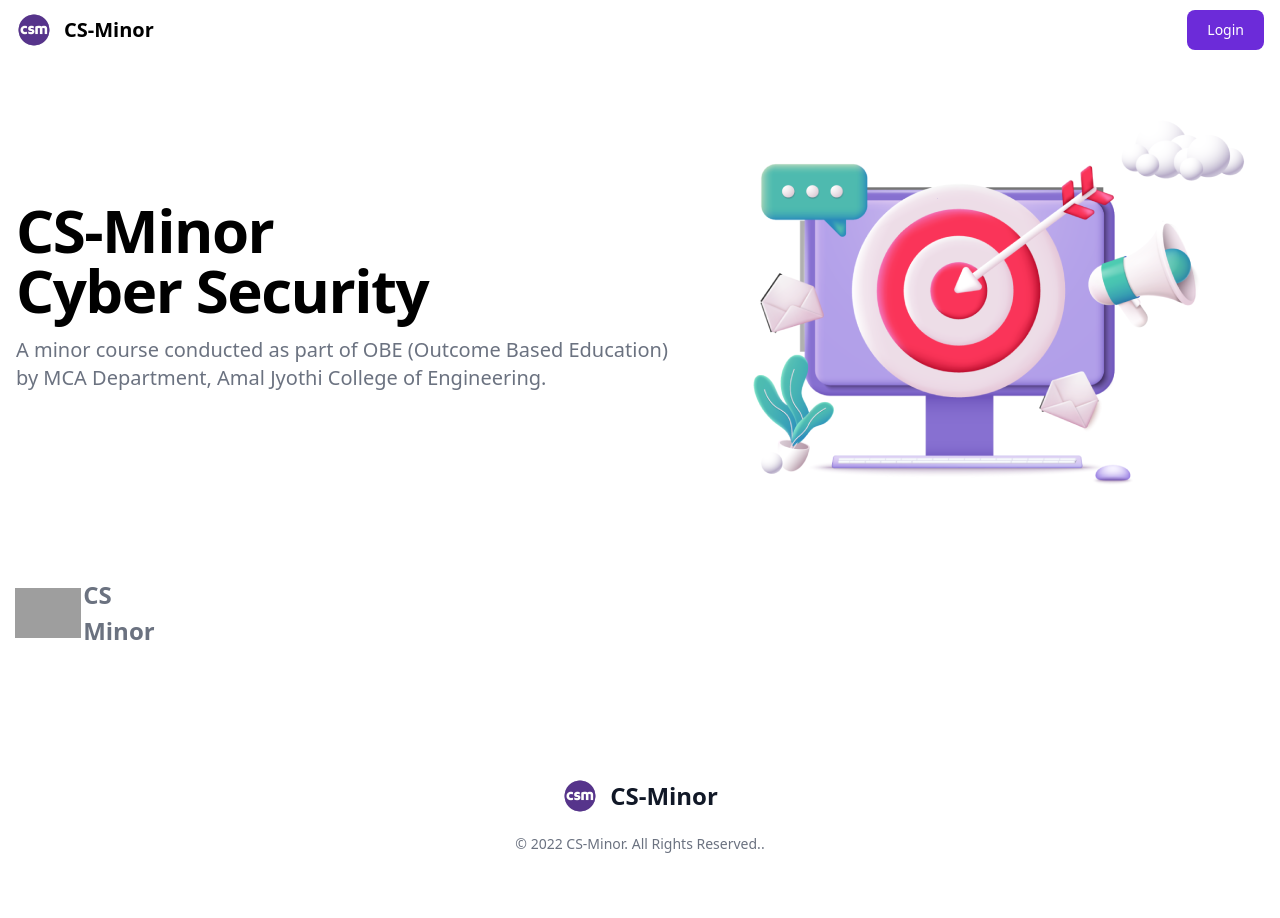
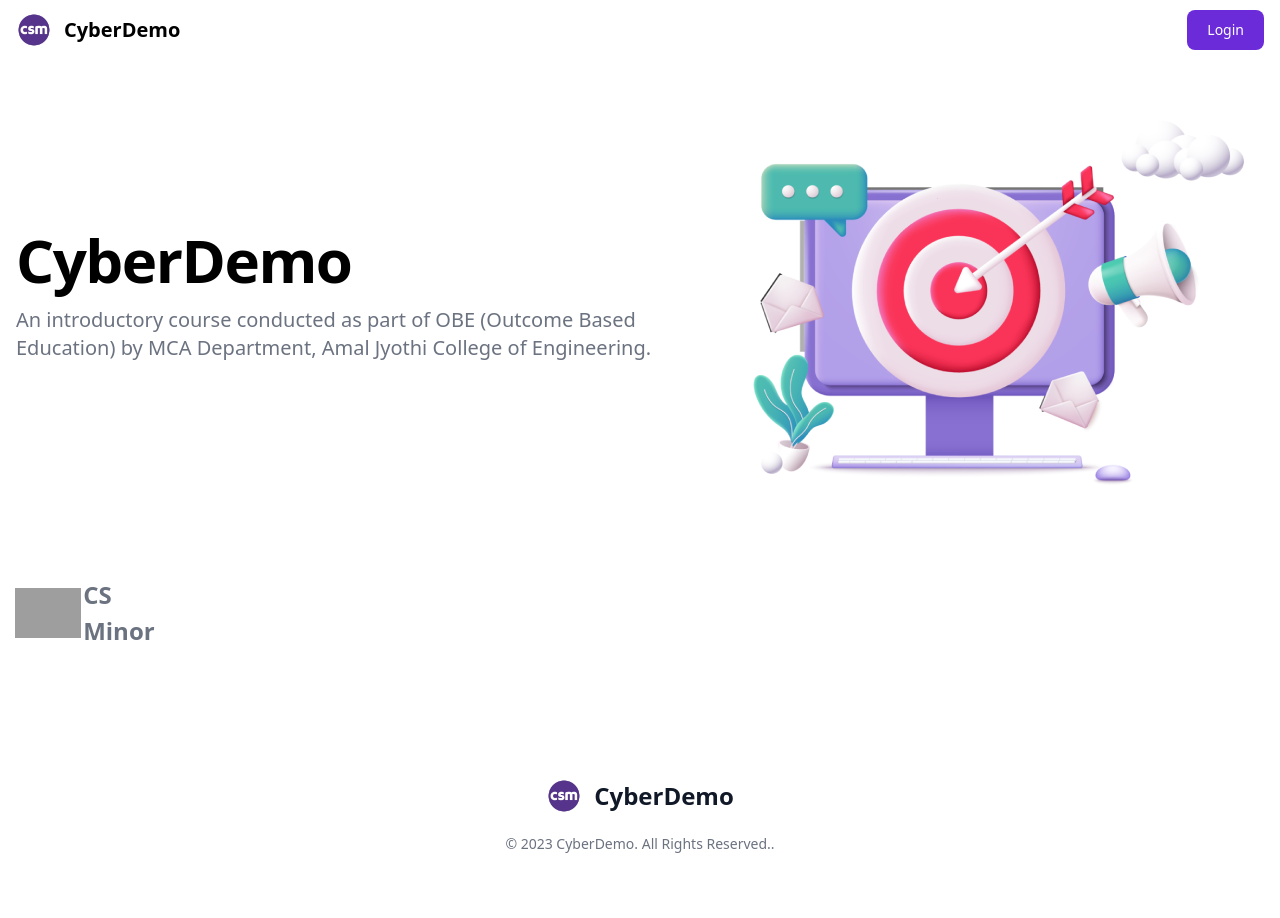
Before and after one commit to amalajce/csminor.ml, a PHP site: page / in a window 1280 px wide. Run offline with PHP 8.4, Linux system fonts and the light colour scheme; data comes from the database, SQL or seed files in the repository; grey boxes are pictures that could not be loaded.

Commit message:
Add files via upload

```diff
--- a/conn.php
+++ b/conn.php
@@ -1,8 +1,8 @@
 <?php
 $servername = "localhost";
-$username = "csminor_root";
-$password = "csminor123";
-$database = "csminor_db";
+$username = "cyberdemo_root";
+$password = "cyberdemo@2023";
+$database = "cyberdemo_mcaajce";
 $conn = new mysqli($servername, $username, $password, $database);
 if ($conn->connect_error) {
   die("Connection failed: " . $conn->connect_error);
--- a/index.php
+++ b/index.php
@@ -5,21 +5,21 @@
     <meta charset="UTF-8">
     <meta http-equiv="X-UA-Compatible" content="IE=edge">
     <meta name="viewport" content="width=device-width, initial-scale=1.0">
-    <title>CS-Minor : Cyber Security Minor | MCA, AJCE</title>
+    <title>CyberDemo - Cyber-Security Demonstration | MCA, AJCE</title>
 
     <!-- Meta SEO -->
-    <meta name="title" content="CS-Minor : Cyber Security Minor | MCA, AJCE">
-    <meta name="description" content="Practically Learn Cyber Security with CS-Minor by MCA, AJCE">
+    <meta name="title" content="CyberDemo : Cyber Security Minor | MCA, AJCE">
+    <meta name="description" content="Practically Learn Cyber Security with CyberDemo by MCA, AJCE">
     <meta name="robots" content="index, follow">
     <meta http-equiv="Content-Type" content="text/html; charset=utf-8">
     <meta name="language" content="English">
-    <meta name="author" content="CS-Minor">
+    <meta name="author" content="CyberDemo">
 
     <!-- Social media share -->
-    <meta property="og:title" content="CS-Minor : Cyber Security Minor | MCA, AJCE">
-    <meta property="og:site_name" content="CS-Minor">
+    <meta property="og:title" content="CyberDemo : Cyber Security Minor | MCA, AJCE">
+    <meta property="og:site_name" content="CyberDemo">
     <meta property="og:url" content="https://csminor.ml"/>
-    <meta property="og:description" content="Practically Learn Cyber Security with CS-Minor by MCA, AJCE">
+    <meta property="og:description" content="Practically Learn Cyber Security with CyberDemo by MCA, AJCE">
     <meta property="og:type" content="website">
     <meta property="og:image" content=https://csminor.ml/images/logo.png>
     <meta name="twitter:card" content="summary" />
@@ -46,8 +46,8 @@
         <nav class="bg-white border-gray-200 py-2.5 dark:bg-gray-900">
             <div class="flex flex-wrap items-center justify-between max-w-screen-xl px-4 mx-auto">
                 <a class="flex items-center">
-                    <img src="./images/logo.png" class="h-6 mr-3 sm:h-9" alt="CS-Minor Logo" />
-                    <span class="self-center text-xl font-semibold whitespace-nowrap dark:text-white">CS-Minor</span>
+                    <img src="./images/logo.png" class="h-6 mr-3 sm:h-9" alt="CyberDemo Logo" />
+                    <span class="self-center text-xl font-semibold whitespace-nowrap dark:text-white">CyberDemo</span>
                 </a>
                 <div class="flex items-center lg:order-2">
                     <!-- <a href="#" class="text-gray-800 dark:text-white hover:bg-gray-50 focus:ring-4 focus:ring-gray-300 font-medium rounded-lg text-sm px-4 lg:px-5 py-2 lg:py-2.5 sm:mr-2 dark:hover:bg-gray-700 focus:outline-none dark:focus:ring-gray-800">Log in</a> -->
@@ -61,8 +61,9 @@
     <section class="bg-white dark:bg-gray-900">
         <div class="grid max-w-screen-xl px-4 pt-20 pb-8 mx-auto lg:gap-8 xl:gap-0 lg:py-16 lg:grid-cols-12 lg:pt-28">
             <div class="mr-auto place-self-center lg:col-span-7">
-                <h1 class="max-w-2xl mb-4 text-4xl font-extrabold leading-none tracking-tight md:text-5xl xl:text-6xl dark:text-white">CS-Minor<br>Cyber Security</h1>
-                <p class="max-w-2xl mb-6 font-light text-gray-500 lg:mb-8 md:text-lg lg:text-xl dark:text-gray-400">A minor course conducted as part of OBE (Outcome Based Education) by <a href="https://www.ajce.in/mca" class="hover:underline">MCA</a> Department, <a href="https://www.ajce.in" class="hover:underline">Amal Jyothi College of Engineering</a>.</p>
+                <h1 class="max-w-2xl mb-4 text-4xl font-extrabold leading-none tracking-tight md:text-5xl xl:text-6xl dark:text-white">CyberDemo</h1>
+                <!--<h3 style="font-weight:bold;font-size:23px">MCA, Amal Jyothi</h3>-->
+                <p class="max-w-2xl mb-6 font-light text-gray-500 lg:mb-8 md:text-lg lg:text-xl dark:text-gray-400">An introductory course conducted as part of OBE (Outcome Based Education) by <a href="https://www.ajce.in/mca" class="hover:underline"><b>MCA Department</b></a>, <a href="https://www.ajce.in" class="hover:underline"><b>Amal Jyothi College of Engineering</b></a>.</p>
 
             </div>
             <div class="hidden lg:mt-0 lg:col-span-5 lg:flex">
@@ -97,10 +98,10 @@
             <!-- <hr class="my-6 border-gray-200 sm:mx-auto dark:border-gray-700 lg:my-8"> -->
             <div class="text-center">
                 <a href="#" class="flex items-center justify-center mb-5 text-2xl font-semibold text-gray-900 dark:text-white">
-                    <img src="./images/logo.png" class="h-6 mr-3 sm:h-9" alt="CS-Minor Logo" />
-                    CS-Minor
+                    <img src="./images/logo.png" class="h-6 mr-3 sm:h-9" alt="CyberDemo Logo" />
+                    CyberDemo
                 </a>
-                <span class="block text-sm text-center text-gray-500 dark:text-gray-400">© 2022 CS-Minor. All Rights Reserved.</a>.
+                <span class="block text-sm text-center text-gray-500 dark:text-gray-400">© <?= date('Y') ?> CyberDemo. All Rights Reserved.</a>.
                 </span>
             </div>
         </div>
```
Also changed, not shown: dash.php (+6 -6 lines), login.php (+6 -6 lines).
